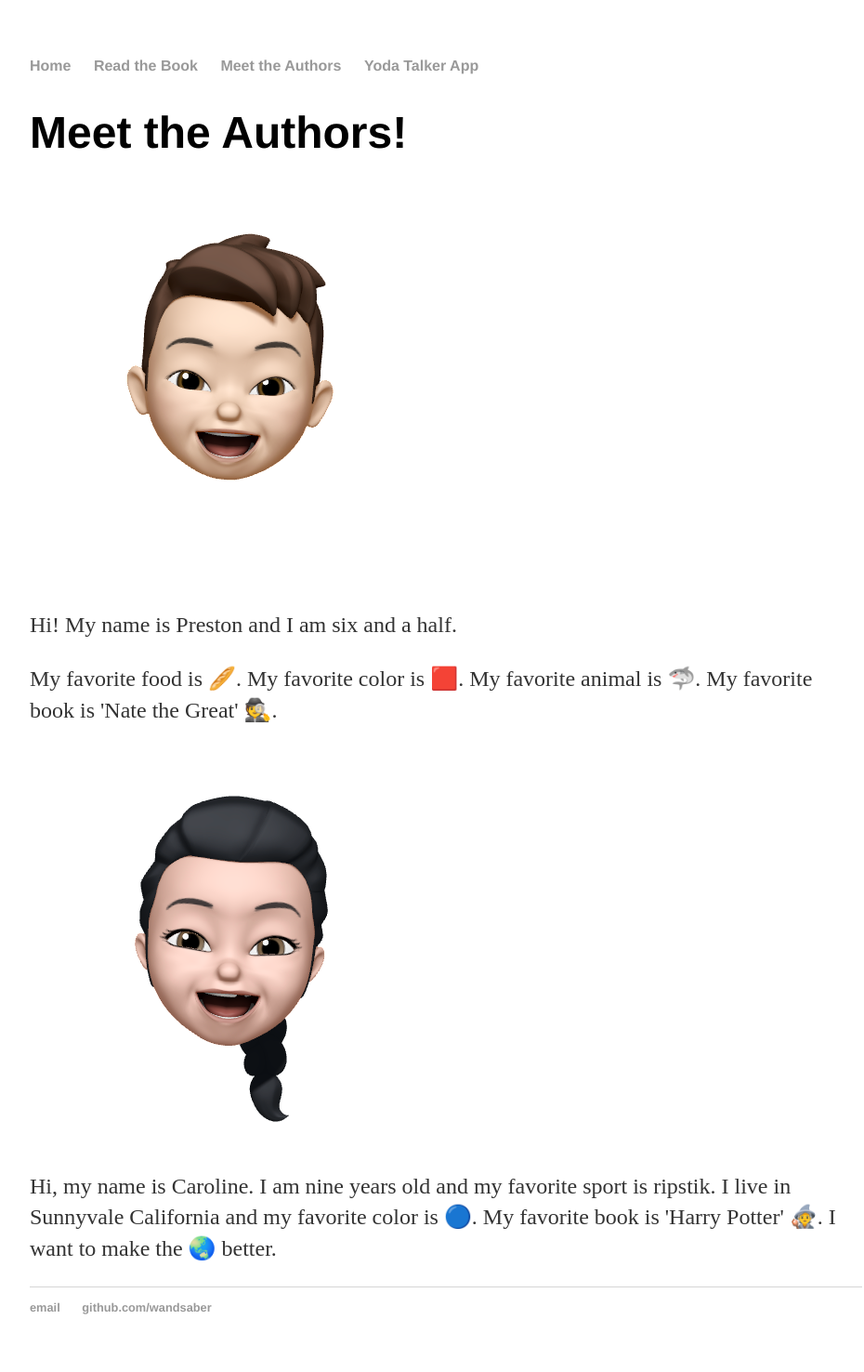
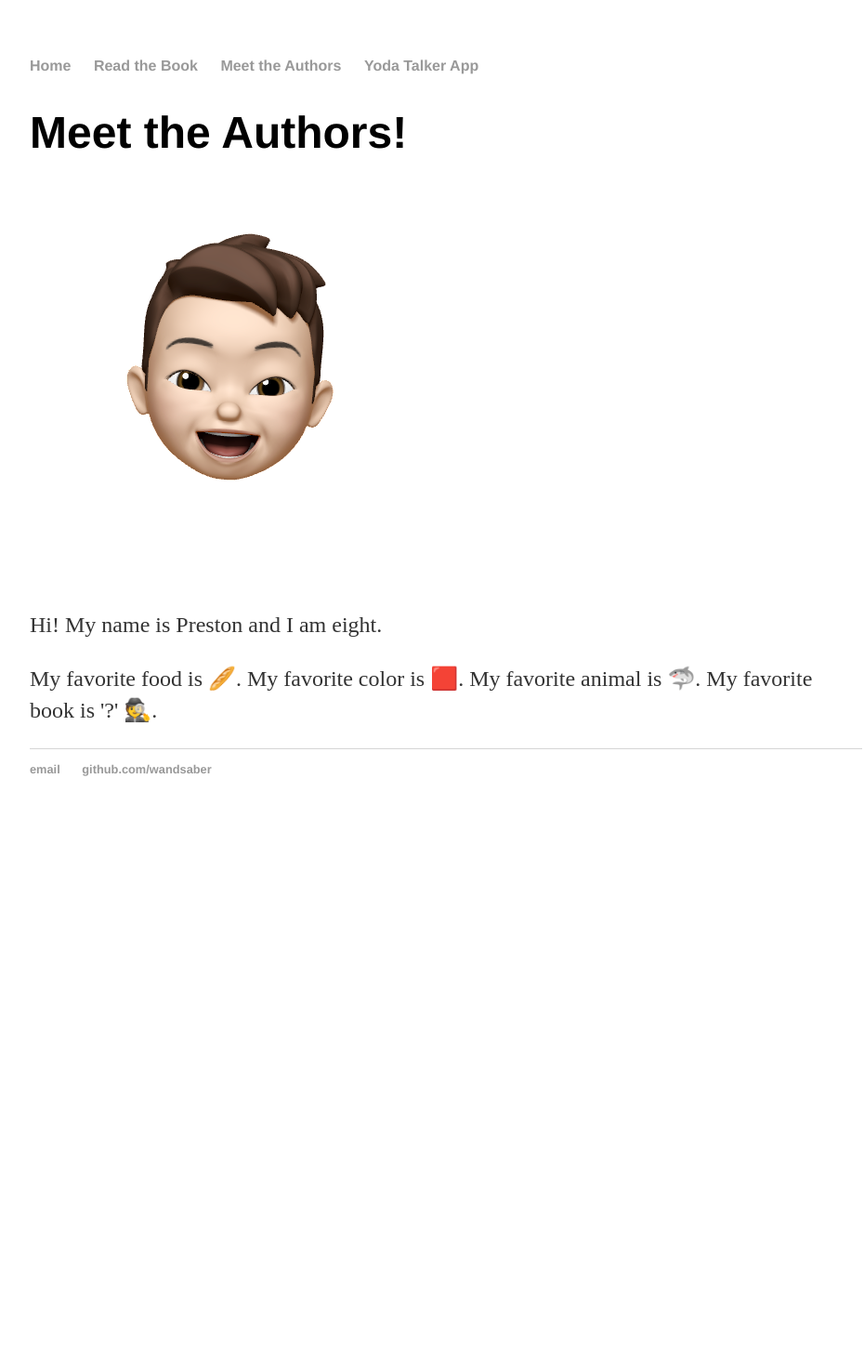
Before and after one commit to the-guys-ssps/the-guys-ssps.github.io, a Jekyll site: the page built from authors/index.html, in a window 1280 px wide. Shown: the whole page at 93% size, without its empty margins (160-1090 px from the left). Built offline with Jekyll 4.4.1, drawn with Linux system fonts in a browser that asks for light colours; after the commit the page ends 900 px from its top, so only the background shows below that.

Commit message:
Update index.html

```diff
--- a/authors/index.html
+++ b/authors/index.html
@@ -4,7 +4,5 @@ title: Meet the Authors!
 ---
 <h1>{{ page.title }}</h1>
 <p><img alt="Preston smiling" src="/images/preston.png"</img></p>
-<p>Hi! My name is Preston and I am six and a half.
-<p>My favorite food is 🥖. My favorite color is 🟥. My favorite animal is 🦈. My favorite book is 'Nate the Great' 🕵️‍.</p>
-<p><img alt="Caroline smiling" src="/images/caroline.png"</img></p>
-<p>Hi, my name is Caroline. I am nine years old and my favorite sport is ripstik. I live in Sunnyvale California and my favorite color is 🔵. My favorite book is 'Harry Potter' 🧙‍. I want to make the 🌏 better.</p>
+<p>Hi! My name is Preston and I am eight.
+<p>My favorite food is 🥖. My favorite color is 🟥. My favorite animal is 🦈. My favorite book is '?' 🕵️‍.</p>
```
